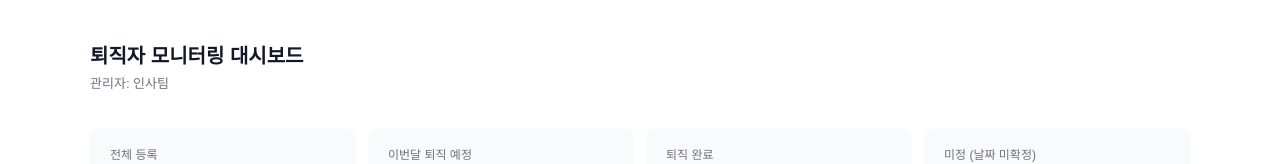
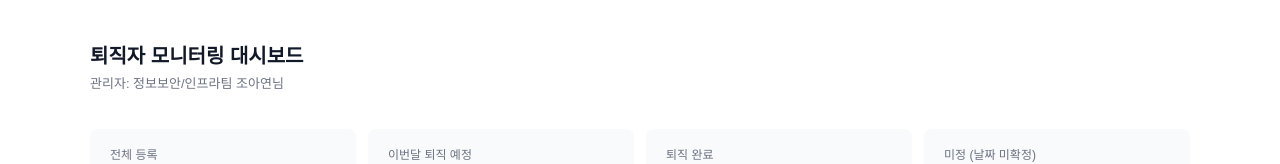
Before and after one commit to forest-R/offboarding-dashboard, a React (Vite) app: page / in a window 1280 px wide. Shown: the top 164 px of the page. Built offline with nearby package versions, Linux system fonts and the light colour scheme; no server answers.

Commit message:
Update App.tsx

```diff
--- a/src/App.tsx
+++ b/src/App.tsx
@@ -57,7 +57,7 @@ export default function App() {
       <div style={{ display: 'flex', justifyContent: 'space-between', alignItems: 'flex-start', marginBottom: '1.5rem' }}>
         <div>
           <h1 style={{ fontSize: 20, fontWeight: 600, color: '#111827', margin: 0 }}>퇴직자 모니터링 대시보드</h1>
-          <p style={{ fontSize: 13, color: '#6b7280', marginTop: 4 }}>관리자: 인사팀</p>
+          <p style={{ fontSize: 13, color: '#6b7280', marginTop: 4 }}>관리자: 정보보안/인프라팀 조아연님</p>
         </div>
       </div>
       <MetricCards data={data} />
```
